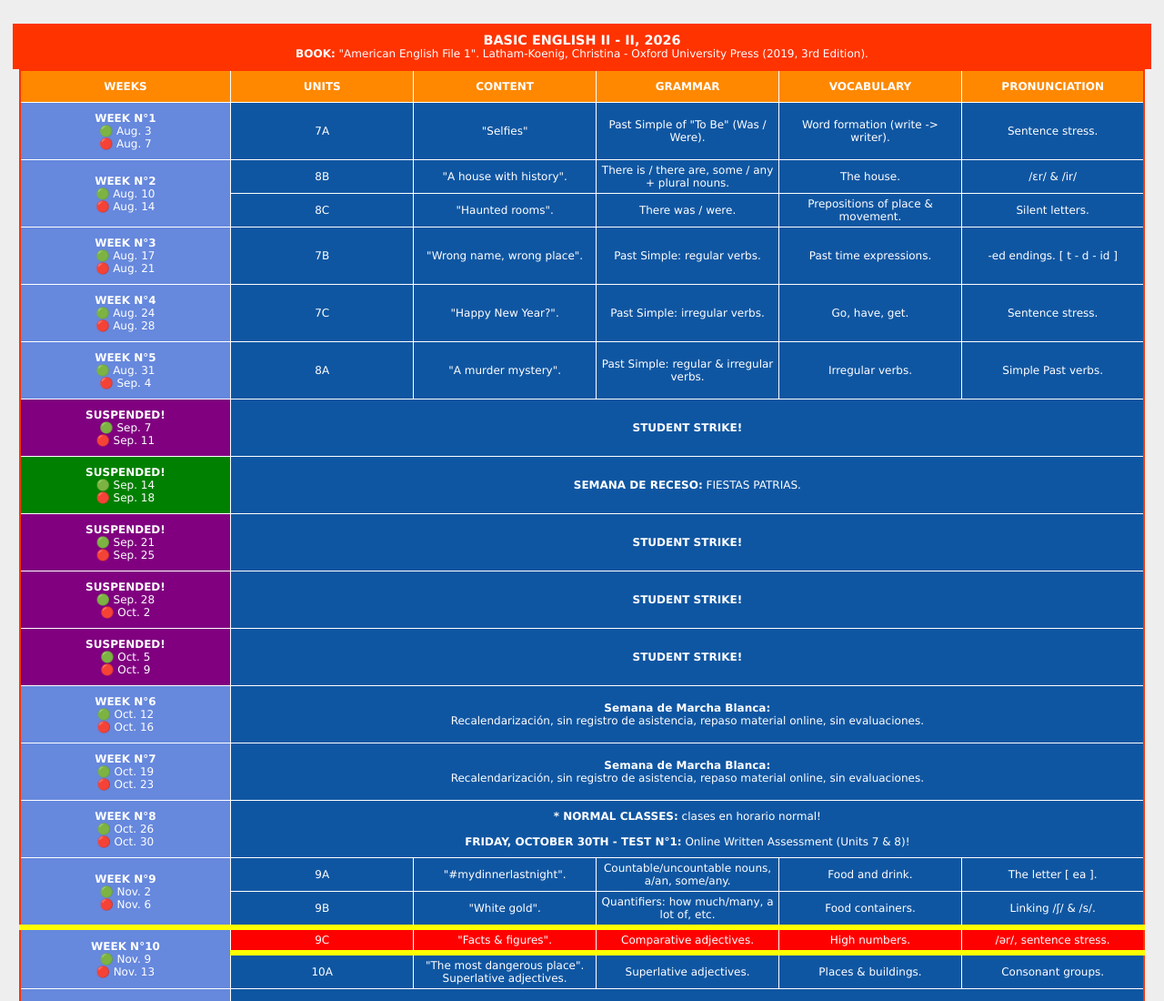
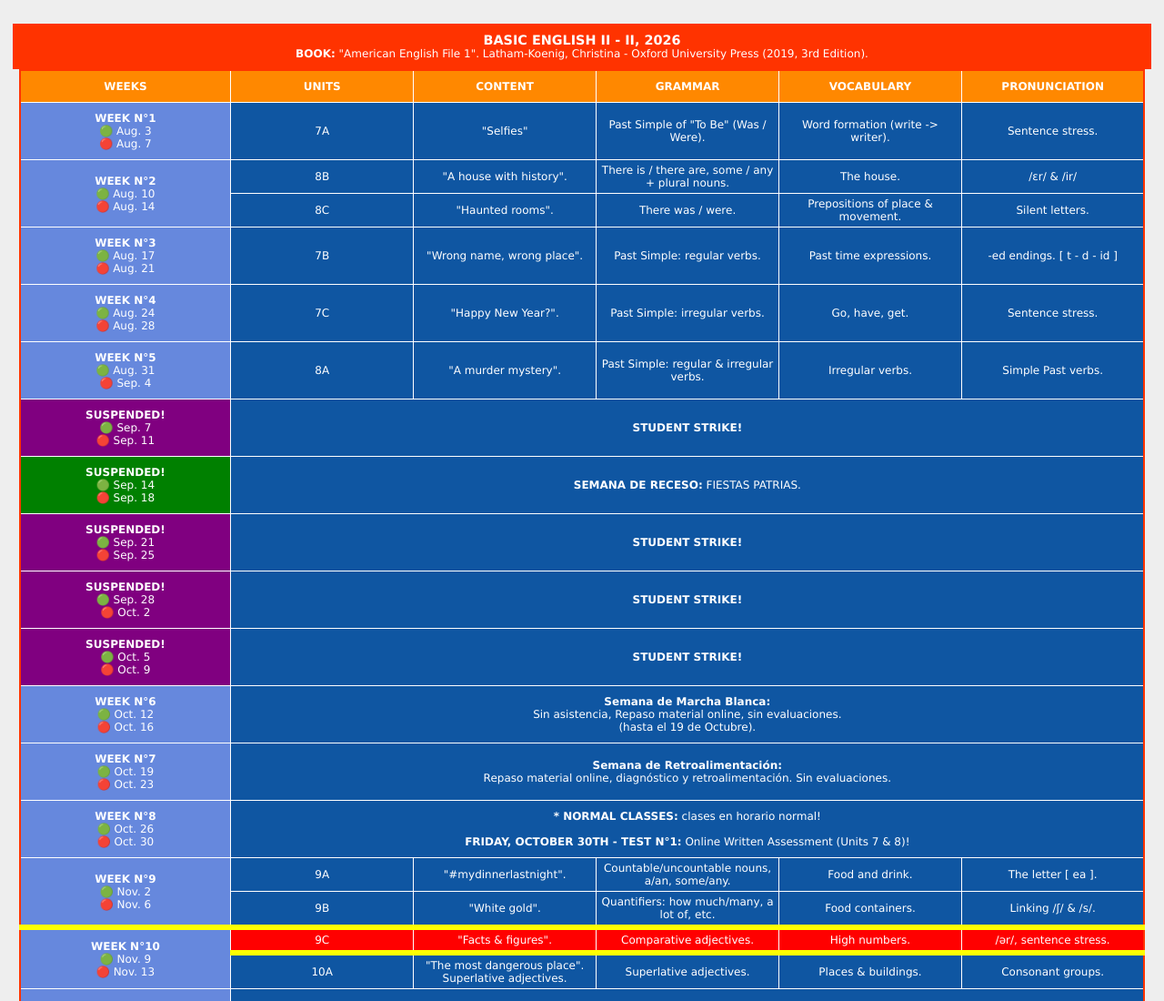
Before and after one commit to Juedmar/calendar, a plain HTML site: page index.html in a window 1280 px wide. Shown: the top 1100 px of the page at 91% size. Drawn offline with Linux system fonts and the light colour scheme.

Commit message:
Add files via upload

```diff
--- a/index.html
+++ b/index.html
@@ -166,7 +166,9 @@
  <td style="border: 1px solid white; background-color: #6688DD; padding: 10px 4px;"><p><b>WEEK N°6</b><br>🟢 Oct. 12<br>🔴 Oct. 16</p></td>
  <td style="border: 1px solid white;" onmouseover="this.style.background='#FF8800';" onmouseout="this.style.background='';" colspan="5">
  <b>Semana de Marcha Blanca:</b><br>
- Recalendarización, sin registro de asistencia, repaso material online, sin evaluaciones.</td>
+ Sin asistencia, Repaso material online, sin evaluaciones.<br>
+ (hasta el 19 de Octubre).
+ </td>
 </tr>
 
 
@@ -174,8 +176,8 @@
 <tr onmouseover="this.style.backgroundColor='#6688DD'" onmouseout="this.style.backgroundColor='';" id="week7">
  <td style="border: 1px solid white; background-color: #6688DD; padding: 10px 4px;"><p><b>WEEK N°7</b><br>🟢 Oct. 19<br>🔴 Oct. 23</p></td>
  <td style="border: 1px solid white;" onmouseover="this.style.background='#FF8800';" onmouseout="this.style.background='';" colspan="5">
- <b>Semana de Marcha Blanca:</b><br>
- Recalendarización, sin registro de asistencia, repaso material online, sin evaluaciones.</td>
+ <b>Semana de Retroalimentación:</b><br>
+ Repaso material online, diagnóstico y retroalimentación. Sin evaluaciones.</td>
 </tr>
 
 
```
